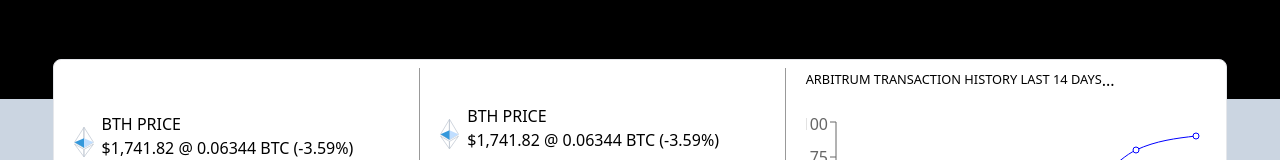
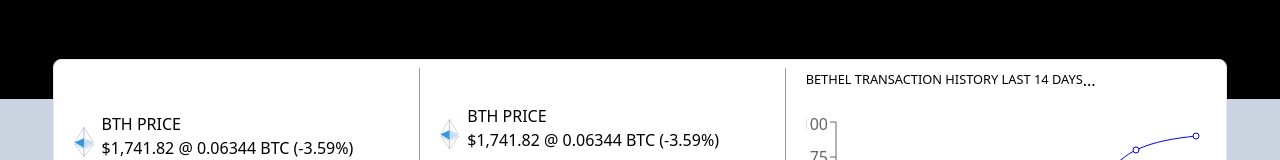
Before and after one commit to wwdfdo/asbiscan_clone, a React (Create React App) app: page / in a window 1280 px wide. Shown: the part 285-445 px from the top of the page. Built offline with nearby package versions, Linux system fonts and the light colour scheme.

Commit message:
added new bethel keyword

```diff
--- a/src/components/StatsComponent/StatsComponent.js
+++ b/src/components/StatsComponent/StatsComponent.js
@@ -59,7 +59,7 @@
       <div className="flex flex-col justify-center items-start pl-5 gap-5 pr-5">
         <div className="flex justify-between items-center">
           <div className="text-[.8rem]">
-            ARBITRUM TRANSACTION HISTORY LAST 14 DAYS
+            BETHEL TRANSACTION HISTORY LAST 14 DAYS
           </div>
           <div>...</div>
         </div>
```
